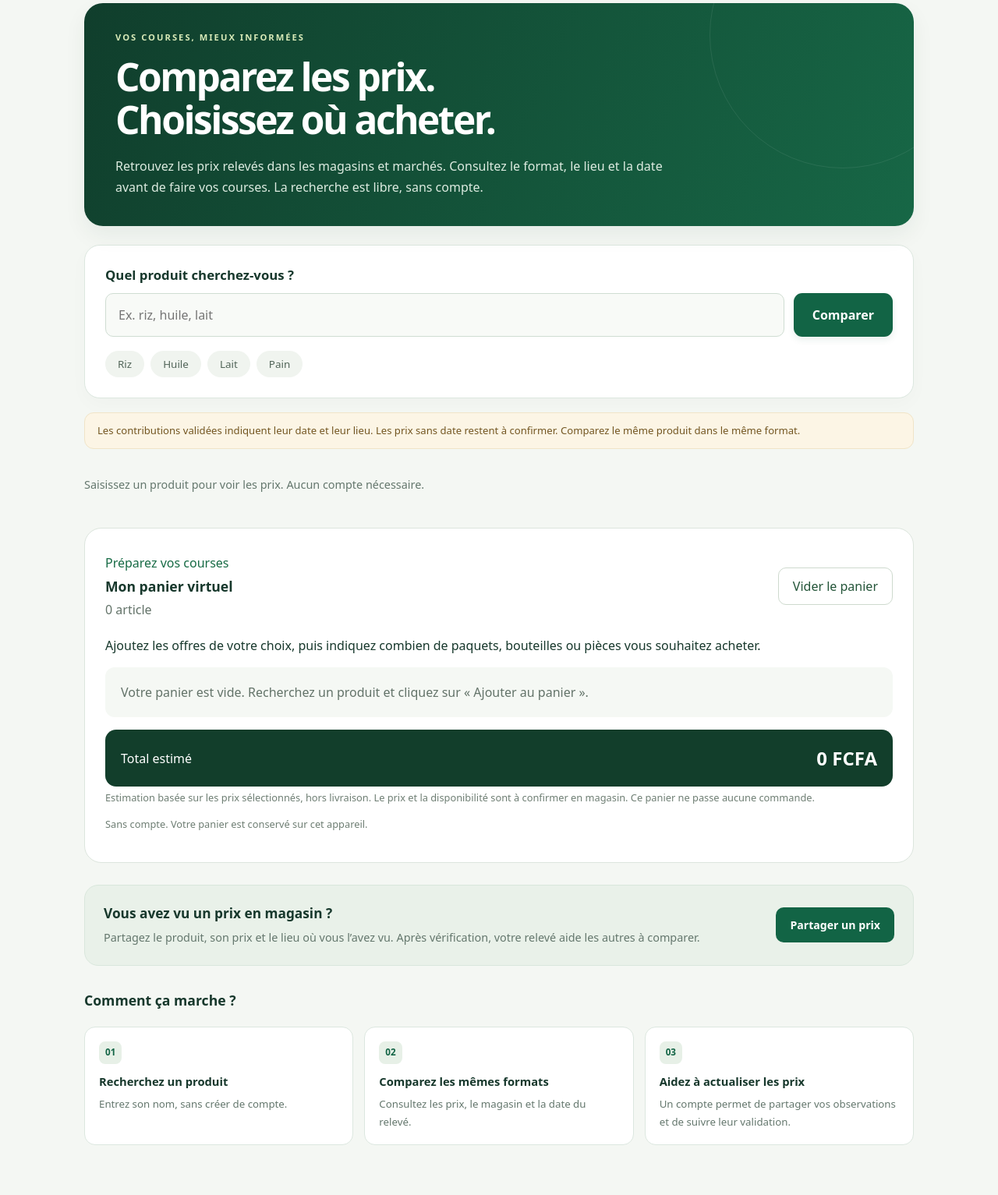
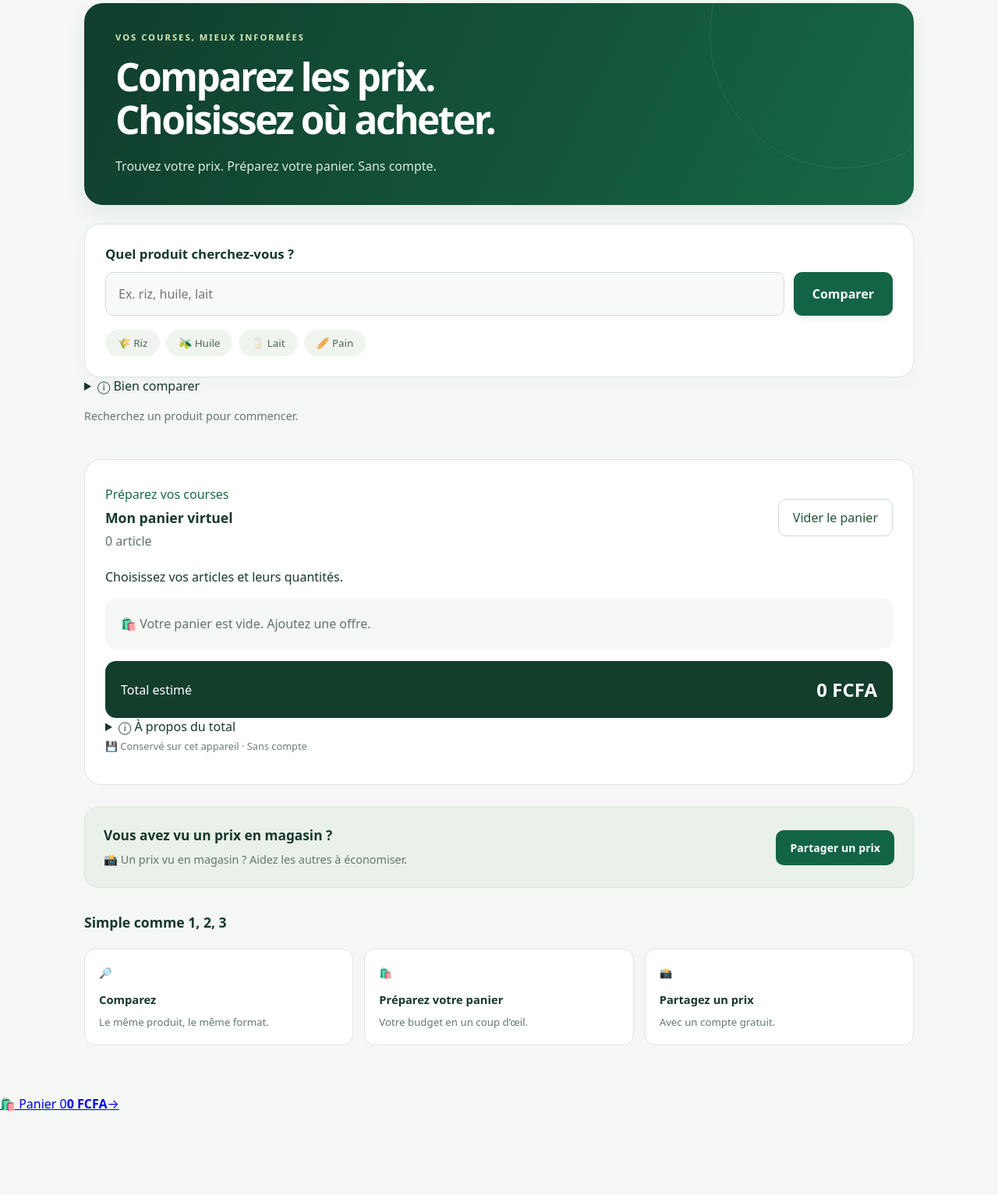
Before and after one commit to patrickeudess/compareprix, a Flask app: page / in a window 1280 px wide. Shown: the part 186-1719 px from the top of the page at 78% size. After the commit the page ends 1612 px from the top, so only its background shows below. Run offline with Flask 3, Linux system fonts and the light colour scheme; some libraries are stand-ins or nearby versions.

Commit message:
Simplifie ComparePrix avec cartes visuelles et panier accessible

```diff
--- a/templates/index.html
+++ b/templates/index.html
@@ -13,13 +13,13 @@
 <main>
 <header><img src="./static/compareprix-mark.svg" alt=""><h1>ComparePrix</h1></header>
 <nav class="app-nav" aria-label="Navigation principale"><a href="#searchForm">Comparer les prix</a><a href="#basket">Mon panier (<span id="basketNavCount">0</span>)</a><a href="./contribuer.html" class="nav-action">Partager un prix</a><a href="./compte.html">Mon compte</a></nav>
-<div class="welcome"><p class="eyebrow">Vos courses, mieux informées</p><h2>Comparez les prix.<br>Choisissez où acheter.</h2><p>Retrouvez les prix relevés dans les magasins et marchés. Consultez le format, le lieu et la date avant de faire vos courses. La recherche est libre, sans compte.</p></div>
+<div class="welcome"><p class="eyebrow">Vos courses, mieux informées</p><h2>Comparez les prix.<br>Choisissez où acheter.</h2><p>Trouvez votre prix. Préparez votre panier. Sans compte.</p></div>
 <section class="search-panel" aria-label="Recherche de prix">
 <form id="searchForm"><label for="searchInput">Quel produit cherchez-vous ?</label><div class="search-form"><input id="searchInput" type="search" maxlength="200" placeholder="Ex. riz, huile, lait" required><button class="search-btn" type="submit">Comparer</button></div></form>
-<div class="suggestions" aria-label="Exemples de recherche"><button type="button" data-search="Riz">Riz</button><button type="button" data-search="Huile">Huile</button><button type="button" data-search="Lait">Lait</button><button type="button" data-search="Pain">Pain</button></div>
+<div class="suggestions" aria-label="Exemples de recherche"><button type="button" data-search="Riz">🌾 Riz</button><button type="button" data-search="Huile">🫒 Huile</button><button type="button" data-search="Lait">🥛 Lait</button><button type="button" data-search="Pain">🥖 Pain</button></div>
 </section>
-<p class="notice">Les contributions validées indiquent leur date et leur lieu. Les prix sans date restent à confirmer. Comparez le même produit dans le même format.</p>
-<div id="status" class="status" role="status" aria-live="polite">Saisissez un produit pour voir les prix. Aucun compte nécessaire.</div>
+<details class="quick-help"><summary>ⓘ Bien comparer</summary><p>Comparez le même format. Vérifiez la date et le magasin : les prix sans date sont à confirmer.</p></details>
+<div id="status" class="status" role="status" aria-live="polite">Recherchez un produit pour commencer.</div>
 <section id="resultsSection" hidden aria-label="Résultats">
 <div class="results-bar"><h2 id="resultCount"></h2><div class="store-filter"><label for="storeFilter">Magasin</label><select id="storeFilter"><option value="">Tous les magasins</option></select></div></div>
 <div id="resultsContent" class="results"></div>
@@ -27,15 +27,15 @@
 
 <section id="basket" class="basket-panel" aria-labelledby="basketHeading">
 <div class="basket-heading"><div><p class="eyebrow">Préparez vos courses</p><h2 id="basketHeading">Mon panier virtuel</h2><p id="basketCount">0 article</p></div><button id="clearBasket" type="button">Vider le panier</button></div>
-<p>Ajoutez les offres de votre choix, puis indiquez combien de paquets, bouteilles ou pièces vous souhaitez acheter.</p>
-<p id="basketEmpty" class="basket-empty">Votre panier est vide. Recherchez un produit et cliquez sur « Ajouter au panier ».</p>
+<p>Choisissez vos articles et leurs quantités.</p>
+<p id="basketEmpty" class="basket-empty">🛍️ Votre panier est vide. Ajoutez une offre.</p>
 <div id="basketItems"></div><div id="basketStores" class="basket-stores"></div>
 <div class="basket-total"><span>Total estimé</span><strong id="basketTotal">0 FCFA</strong></div>
-<p class="unit">Estimation basée sur les prix sélectionnés, hors livraison. Le prix et la disponibilité sont à confirmer en magasin. Ce panier ne passe aucune commande.</p>
-<p class="unit">Sans compte. Votre panier est conservé sur cet appareil.</p><p id="basketNotice" role="status" aria-live="polite"></p>
+<details class="quick-help"><summary>ⓘ À propos du total</summary><p>Prix sélectionnés, hors livraison. Prix et disponibilité à confirmer en magasin. Aucune commande n’est passée.</p></details>
+<p class="unit">💾 Conservé sur cet appareil · Sans compte</p><p id="basketNotice" role="status" aria-live="polite"></p>
 </section>
-<aside class="share-callout"><div><h2>Vous avez vu un prix en magasin ?</h2><p>Partagez le produit, son prix et le lieu où vous l’avez vu. Après vérification, votre relevé aide les autres à comparer.</p></div><a class="cta-link" href="./contribuer.html">Partager un prix</a></aside>
-<section class="how-it-works" aria-label="Comment fonctionne ComparePrix"><h2>Comment ça marche ?</h2><ol class="steps"><li><span class="step-number">01</span><strong>Recherchez un produit</strong><span>Entrez son nom, sans créer de compte.</span></li><li><span class="step-number">02</span><strong>Comparez les mêmes formats</strong><span>Consultez les prix, le magasin et la date du relevé.</span></li><li><span class="step-number">03</span><strong>Aidez à actualiser les prix</strong><span>Un compte permet de partager vos observations et de suivre leur validation.</span></li></ol></section>
-</main>
+<aside class="share-callout"><div><h2>Vous avez vu un prix en magasin ?</h2><p>📸 Un prix vu en magasin ? Aidez les autres à économiser.</p></div><a class="cta-link" href="./contribuer.html">Partager un prix</a></aside>
+<section class="how-it-works" aria-label="Comment fonctionne ComparePrix"><h2>Simple comme 1, 2, 3</h2><ol class="steps visual-steps"><li><span class="step-icon" aria-hidden="true">🔎</span><strong>Comparez</strong><span>Le même produit, le même format.</span></li><li><span class="step-icon" aria-hidden="true">🛍️</span><strong>Préparez votre panier</strong><span>Votre budget en un coup d’œil.</span></li><li><span class="step-icon" aria-hidden="true">📸</span><strong>Partagez un prix</strong><span>Avec un compte gratuit.</span></li></ol></section>
+</main><a class="basket-dock" href="#basket" aria-label="Voir mon panier"><span>🛍️ Panier <span id="basketDockCount">0</span></span><strong id="basketDockTotal">0 FCFA</strong><span aria-hidden="true">→</span></a><div id="basketToast" class="basket-toast" role="status" aria-live="polite"></div>
 <script src="./static/basket.js"></script><script src="./static/compareprix.js"></script>
 </body></html>
```
